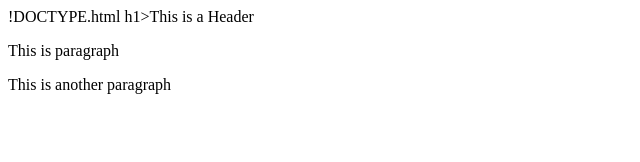
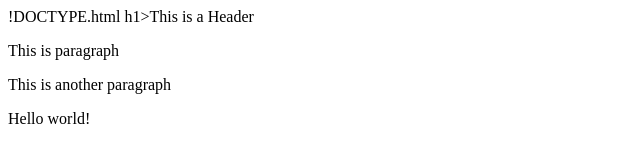
Before and after one commit to S-kollab/git-test, a website: page index.html in a window 1280 px wide. Shown: the full height of the page, 0-640 px from the left. Drawn offline with Linux system fonts and the light colour scheme.

Commit message:
using NPM

```diff
--- a/index.html
+++ b/index.html
@@ -4,4 +4,5 @@
         h1>This is a Header</h1>
        <p>This is paragraph</p>
        <p>This is another paragraph</p>
+       <p>Hello world!</p>
 </html>
```
Also changed, not shown: package.json (added, +24 -0 lines), 2 other files.
